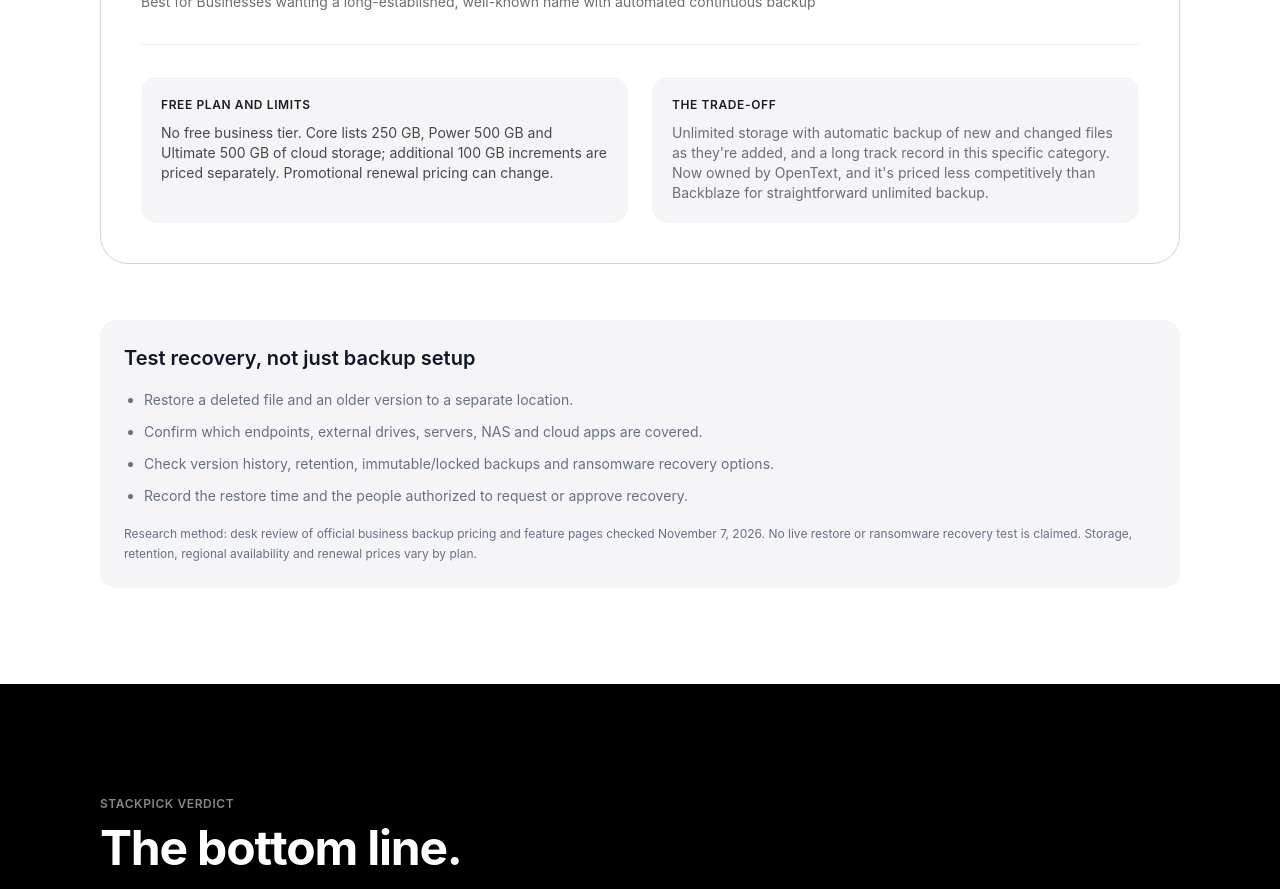
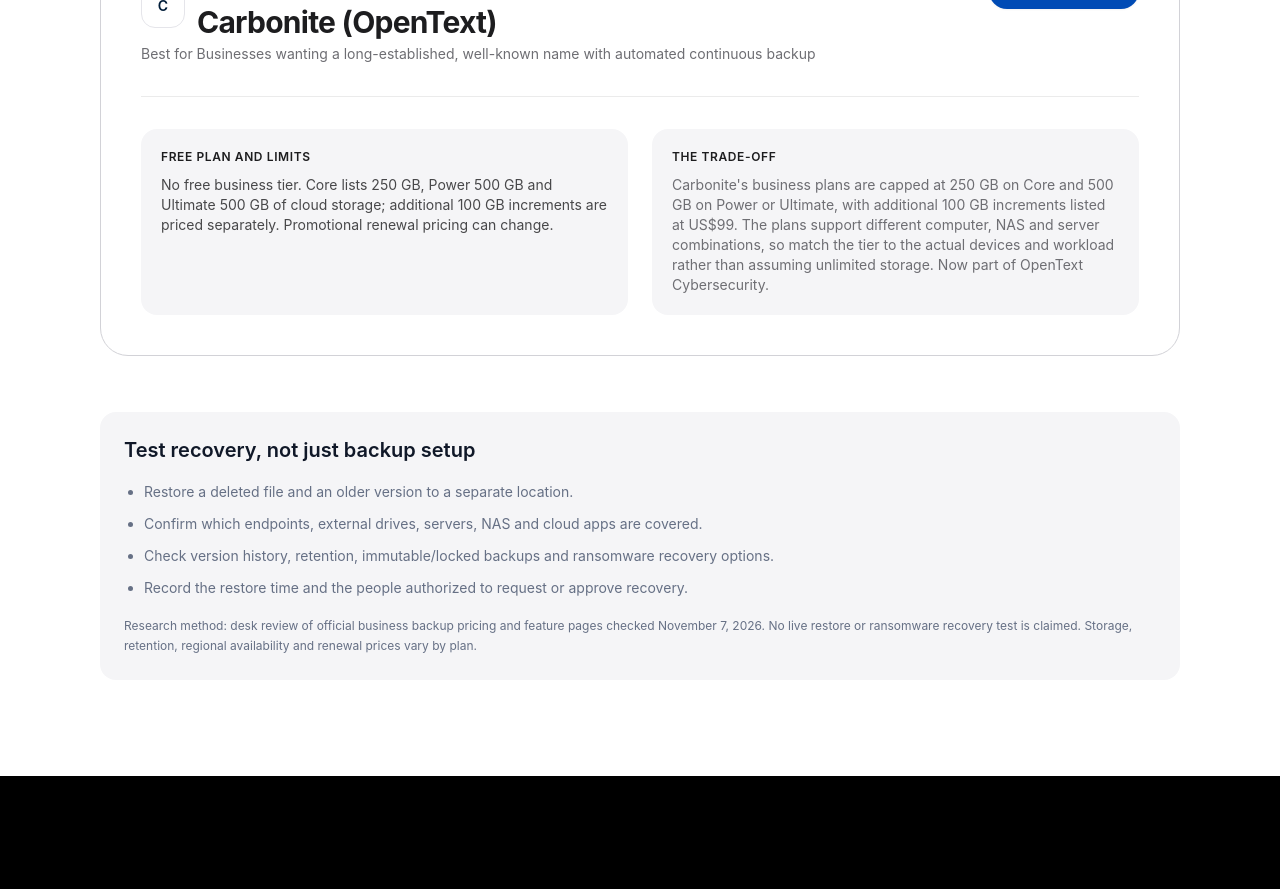
Before and after one commit to LinukaBandara/StackPick, a Next.js app: page /best/cloud-backup-software in a window 1280 px wide. Shown: the part 3720-4609 px from the top of the page. Built offline with nearby package versions, Linux system fonts and the light colour scheme; no server answers.

Commit message:
Correct Carbonite storage positioning and backup scope

```diff
--- a/app/best/cloud-backup-software/page.tsx
+++ b/app/best/cloud-backup-software/page.tsx
@@ -16,7 +16,7 @@ export default function Page() {
       reviewedOn="2026-11-07"
       intro="Cloud sync and backup solve different problems. Sync keeps files available across devices and may include version history, but it is not automatically an independent, protected backup. A business backup plan should preserve separate restore points, protect endpoints and servers, and let you recover data after accidental deletion, device loss or ransomware."
       quickAnswer="Backblaze Business Computer Backup is the simplest unlimited-per-computer option at US$99/year per computer with one-year version history. IDrive is useful when one account must cover several devices; its Basic tier includes 10 GB free and Team plans pool storage across users/devices. Carbonite business plans are not unlimited: Core includes 250 GB, Power 500 GB and Ultimate 500 GB. Acronis is broader backup-plus-cyber-protection and requires plan-specific pricing."
-      pricingNote="US plan details checked November 7, 2026. Backblaze Business Computer Backup is US$99/year per computer with unlimited storage and one-year version history. IDrive Basic is 10 GB free/no card; IDrive Team starts at 5 computers/5 users with 5 TB and annual-billing discounts. Carbonite business plans list 250 GB (Core), 500 GB (Power) and 500 GB (Ultimate), with extra storage charged separately; promotional prices may renew at a higher rate. Acronis pricing depends on workload, storage and add-ons. Verify retention, device count, server support and renewal pricing."
+      pricingNote="US plan details checked November 7, 2026. Backblaze Business Computer Backup is US$99/year per computer with unlimited storage and one-year version history. IDrive Basic is 10 GB free/no card; IDrive Team starts at 5 computers/5 users with 5 TB and annual-billing discounts. Carbonite business plans list 250 GB (Core), 500 GB (Power) and 500 GB (Ultimate), with additional 100 GB increments listed at US$99. Its current US page also distinguishes included device/server coverage by tier. Promotional prices may renew at a higher rate; verify the regular annual price, storage and device coverage before buying. Acronis pricing depends on workload, storage and add-ons. Verify retention, device count, server support and renewal pricing."
       tools={[
         {
           name: "Backblaze",
@@ -47,7 +47,7 @@ export default function Page() {
           bestFor: "Businesses wanting a long-established, well-known name with automated continuous backup",
           freeOption: "No free business tier. Core lists 250 GB, Power 500 GB and Ultimate 500 GB of cloud storage; additional 100 GB increments are priced separately. Promotional renewal pricing can change.",
           tradeoff:
-            "Unlimited storage with automatic backup of new and changed files as they're added, and a long track record in this specific category. Now owned by OpenText, and it's priced less competitively than Backblaze for straightforward unlimited backup.",
+            "Carbonite's business plans are capped at 250 GB on Core and 500 GB on Power or Ultimate, with additional 100 GB increments listed at US$99. The plans support different computer, NAS and server combinations, so match the tier to the actual devices and workload rather than assuming unlimited storage. Now part of OpenText Cybersecurity.",
           url: "https://www.carbonite.com/professional/backup/",
         },
       ]}
```
